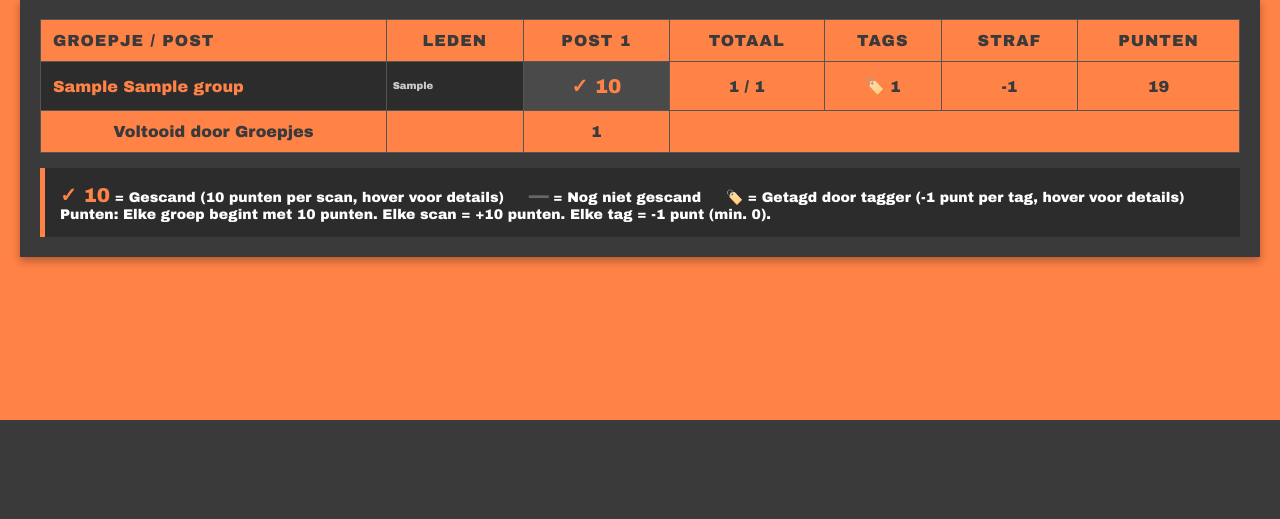
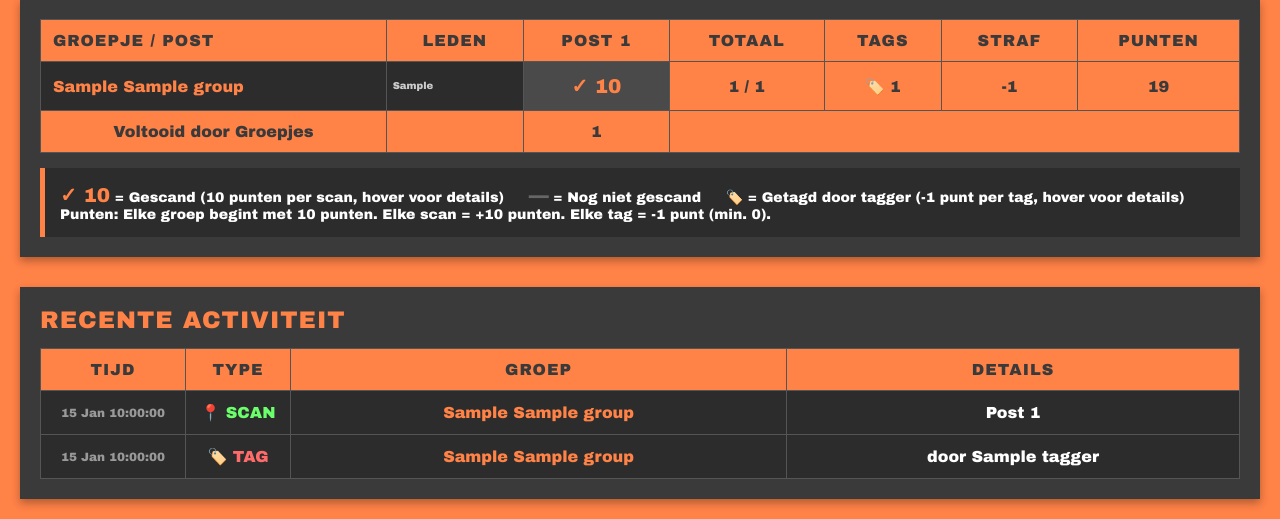
Before and after one commit to kwint/escape-the-city, a Django app: page / in a window 1280 px wide. Shown: the part 380-899 px from the top of the page. Before the commit the page ends 800 px from the top, so only its background shows below. Run offline with Django 5.2, Linux system fonts and the light colour scheme; tables that the repository leaves empty hold one stand-in row (values such as "Sample post").

Commit message:
Added recent activities to overview page

```diff
--- a/hunt/templates/hunt/overview.html
+++ b/hunt/templates/hunt/overview.html
@@ -342,7 +342,7 @@
                             <div class="tooltip">
                                 <span>🏷️ {{ row.tag_count }}</span>
                                 {% if row.last_tag %}
-                                <span class="tooltiptext">Laatst getagd: {{ row.last_tag.tagged_at|date:"Y-m-d H:i:s" }}<br>Door: {{ row.last_tag.tagger_name }}</span>
+                                <span class="tooltiptext">Laatst getagd: {{ row.last_tag.tagged_at|date:"Y-m-d H:i:s" }}<br>Door: {{ row.last_tag.tagger.name }}</span>
                                 {% endif %}
                             </div>
                         {% else %}
@@ -375,5 +375,51 @@
             <span class="legend-item">Punten: Elke groep begint met {{ settings.starting_points }} punten. Elke scan = +{{ settings.points_per_scan }} punten. Elke tag = -{{ settings.tag_penalty }} punt (min. 0).</span>
         </div>
     </div>
+
+    <div class="overview-container" style="margin-top: 30px;">
+        <h2 style="color: #FF8247; margin: 0 0 15px 0; font-size: 24px; text-transform: uppercase; letter-spacing: 1px;">Recente Activiteit</h2>
+        <table>
+            <thead>
+                <tr>
+                    <th style="width: 120px;">Tijd</th>
+                    <th style="width: 80px;">Type</th>
+                    <th>Groep</th>
+                    <th>Details</th>
+                </tr>
+            </thead>
+            <tbody>
+                {% for action in recent_actions %}
+                <tr>
+                    <td style="background-color: #2C2C2C; color: #999; font-size: 12px;">{{ action.time|date:"d M H:i:s" }}</td>
+                    <td style="background-color: #2C2C2C; text-align: center;">
+                        {% if action.type == 'scan' %}
+                            <span style="color: #6BFF6B; font-weight: bold;">📍 SCAN</span>
+                        {% else %}
+                            <span style="color: #FF6B6B; font-weight: bold;">🏷️ TAG</span>
+                        {% endif %}
+                    </td>
+                    <td style="background-color: #2C2C2C; color: #FF8247; font-weight: bold;">{{ action.group }}</td>
+                    <td style="background-color: #2C2C2C; color: white;">
+                        {% if action.type == 'scan' %}
+                            {% if user.is_authenticated %}
+                                {{ action.post.order }}. {{ action.post.name }}
+                            {% else %}
+                                Post {{ action.post.order }}
+                            {% endif %}
+                        {% else %}
+                            {{ action.description }}
+                        {% endif %}
+                    </td>
+                </tr>
+                {% empty %}
+                <tr>
+                    <td colspan="4" style="background-color: #2C2C2C; color: #666; text-align: center; padding: 30px;">
+                        Nog geen activiteit
+                    </td>
+                </tr>
+                {% endfor %}
+            </tbody>
+        </table>
+    </div>
 </body>
 </html>
--- a/hunt/views/overview.py
+++ b/hunt/views/overview.py
@@ -93,6 +93,35 @@ def overview(request):
     # Calculate total tags
     total_tags = len(tags)
 
+    # Build recent actions list (scans and tags combined, sorted by time)
+    recent_actions = []
+
+    # Add recent scans
+    recent_scans = Scan.objects.select_related('group', 'post').order_by('-scanned_at')[:20]
+    for scan in recent_scans:
+        recent_actions.append({
+            'type': 'scan',
+            'time': scan.scanned_at,
+            'group': scan.group,
+            'description': f"Post {scan.post.order}" if not None else scan.post.name,
+            'post': scan.post,
+        })
+
+    # Add recent tags
+    recent_tags = Tag.objects.select_related('group', 'tagger').order_by('-tagged_at')[:20]
+    for tag in recent_tags:
+        recent_actions.append({
+            'type': 'tag',
+            'time': tag.tagged_at,
+            'group': tag.group,
+            'description': f"door {tag.tagger.name}" if tag.tagger else "onbekend",
+            'tagger': tag.tagger,
+        })
+
+    # Sort by time descending and take top 20
+    recent_actions.sort(key=lambda x: x['time'], reverse=True)
+    recent_actions = recent_actions[:20]
+
     context = {
         'groups': groups,
         'posts': posts,
@@ -104,6 +133,7 @@ def overview(request):
         'first_place_points': first_place_points,
         'total_tags': total_tags,
         'settings': settings,  # Pass settings to template for dynamic legend
+        'recent_actions': recent_actions,
     }
 
     return render(request, 'hunt/overview.html', context)
```
